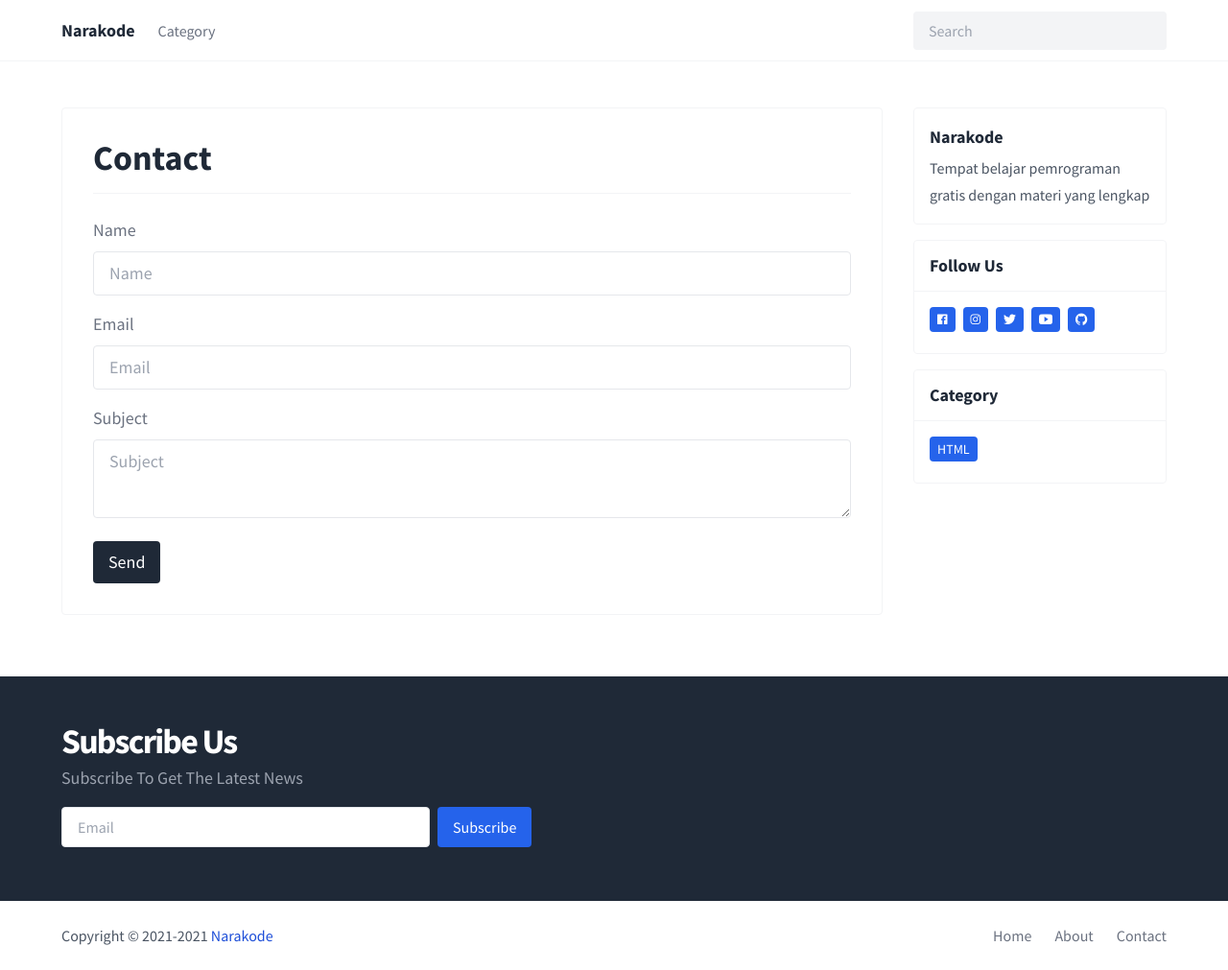
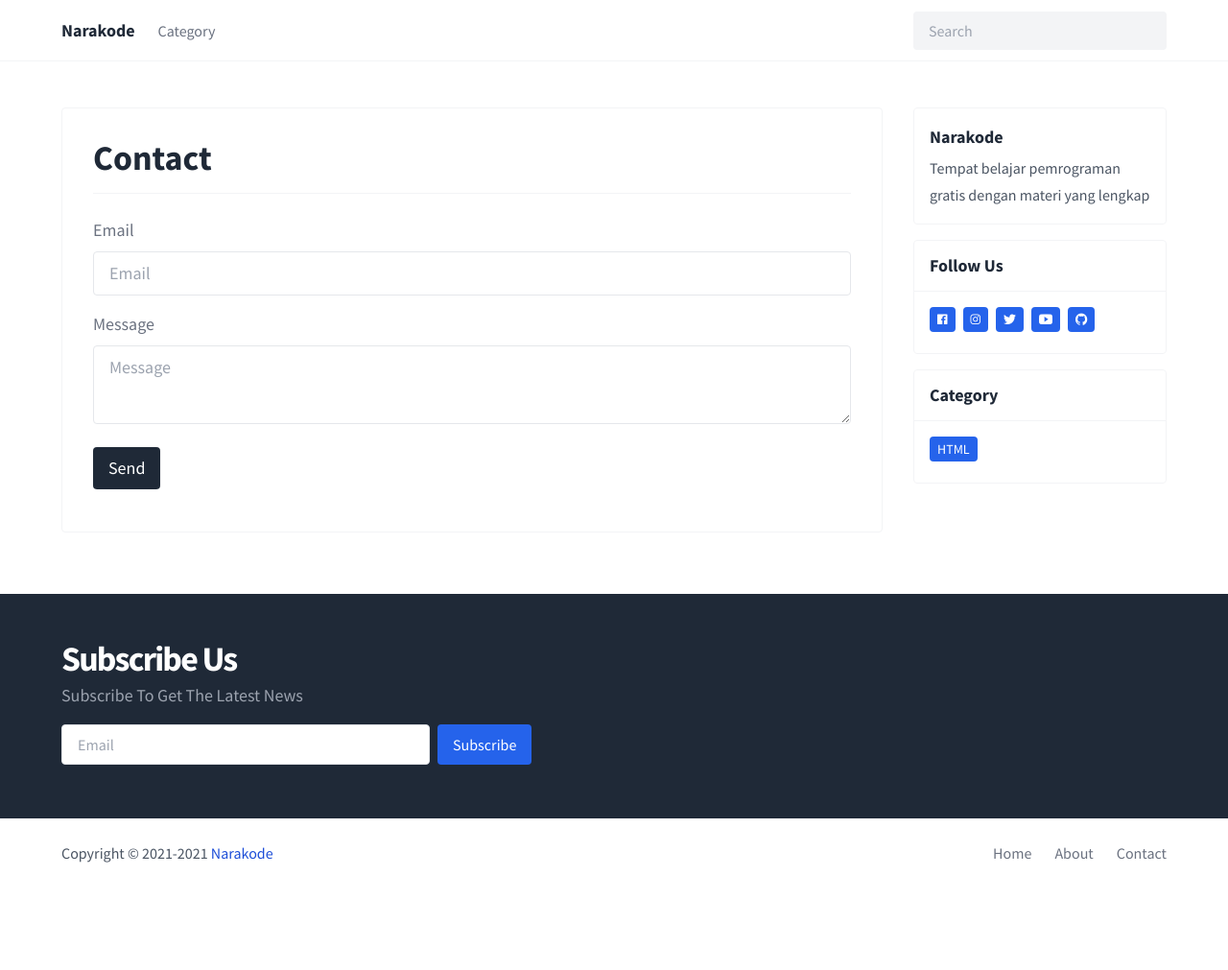
Before and after one commit to narakode/narakode.github.io, a Jekyll site: the page built from _pages/contact.html, in a window 1280 px wide and 1011 px high. Shown: the whole window at 96% size. Built offline with Jekyll 4.4.1, drawn with Linux system fonts in a browser that asks for light colours; nearby versions of some CDN libraries.

Commit message:
Add Disqus

```diff
--- /dev/null
+++ b/_includes/disqus.html
@@ -0,0 +1,4 @@
+<div id="disqus_thread"></div>
+<noscript>
+  Please enable JavaScript to view the <a href="https://disqus.com/?ref_noscript">comments powered by Disqus.</a>
+</noscript>
--- a/_includes/sidebar.html
+++ b/_includes/sidebar.html
@@ -16,11 +16,11 @@
 		</div>
 		<div class="card-body">
 			<ul class="tag">
-				<li><a href="https://facebook.com/{{ site.facebook_username }}" class="badge blue"><i class="icon ion-logo-facebook"></i></a></li>
-				<li><a href="https://instagram.com/{{ site.facebook_username }}" class="badge blue"><i class="icon ion-logo-instagram"></i></a></li>
-				<li><a href="https://twitter.com/{{ site.facebook_username }}" class="badge blue"><i class="icon ion-logo-twitter"></i></a></li>
-				<li><a href="https://youtube.com/{{ site.facebook_username }}" class="badge blue"><i class="icon ion-logo-youtube"></i></a></li>
-				<li><a href="https://github.com/{{ site.facebook_username }}" class="badge blue"><i class="icon ion-logo-github"></i></a></li>
+				<li><a target="_blank" href="https://facebook.com/Narakode-235461058425738" class="badge blue"><i class="icon ion-logo-facebook"></i></a></li>
+				<li><a target="_blank" href="https://www.instagram.com/narakode.tech/" class="badge blue"><i class="icon ion-logo-instagram"></i></a></li>
+				<li><a target="_blank" href="https://twitter.com/narakode" class="badge blue"><i class="icon ion-logo-twitter"></i></a></li>
+				<li><a target="_blank" href="https://www.youtube.com/channel/UCJlM_q3qEhKeeF1tdgdGpog" class="badge blue"><i class="icon ion-logo-youtube"></i></a></li>
+				<li><a target="_blank" href="https://github.com/narakode" class="badge blue"><i class="icon ion-logo-github"></i></a></li>
 			</ul>
 		</div>
 	</div>
--- a/_includes/subscribe.html
+++ b/_includes/subscribe.html
@@ -3,8 +3,9 @@
 		<h2 class="h2 title">Subscribe Us</h2>
 		<p class="sub">Subscribe To Get The Latest News</p>
 
-		<form action="">
-			<input type="email" class="input" placeholder="Email">
+		<form action="https://formspree.io/f/mdoybngy" method="post">
+			<input type="email" name="_replyto" class="input" placeholder="Email">
+			<input name="message" type="hidden" value="Halo Bang" />
 			<button class="button blue">Subscribe</button>
 		</form>
 	</div>
--- a/_layouts/default.html
+++ b/_layouts/default.html
@@ -20,5 +20,11 @@
 
 	{% include foot.html %}
 
+	{% if page.layout == 'post' %}
+
+		<script src="{{ site.baseurl }}/assets/js/disqus.js"></script>
+
+	{% endif %}
+
 </body>
 </html>
--- a/_layouts/post.html
+++ b/_layouts/post.html
@@ -26,7 +26,7 @@
 		</div>
 	</div>
 
-  <div class="card">
+  <div class="card mb-4">
     <div class="card-body nav-post">
     	{% if page.previous.url %}
 	      <a href="{{ page.previous.url }}" class="a">&laquo; {{ page.previous.title }}</a>
@@ -36,4 +36,6 @@
 	    {% endif %}
     </div>
   </div>
+
+  {% include disqus.html %}
 </article>
--- a/_pages/contact.html
+++ b/_pages/contact.html
@@ -3,16 +3,14 @@
 layout: page
 ---
 
+<form class="form" action="https://formspree.io/f/mdoybngy" method="post">
 <div class="form">
-  <label>Name</label>
-  <input type="text" class="input sm full" placeholder="Name">
+  <label>Email</label>
+  <input type="email" name="_replyto" class="input sm full" placeholder="Email">
 </div>
 <div class="form">
-  <label>Email</label>
-  <input type="email" class="input sm full" placeholder="Email">
-</div>
-<div class="form">
-  <label>Subject</label>
-  <textarea class="input sm full" placeholder="Subject"></textarea>
+  <label>Message</label>
+  <textarea class="input sm full" name="message" placeholder="Message"></textarea>
 </div>
 <button type="submit" class="button black sm">Send</button>
+</form>
```
Also changed, not shown: _drafts/2021-04-04-struktur-html.md (deleted, +0 -72 lines), _posts/2021-09-12-struktur-html.md (added, +74 -0 lines), assets/js/disqus.js (added, +15 -0 lines), assets/img/struktur-html-thumb.png, assets/img/struktur-html.png, 1 other file.
